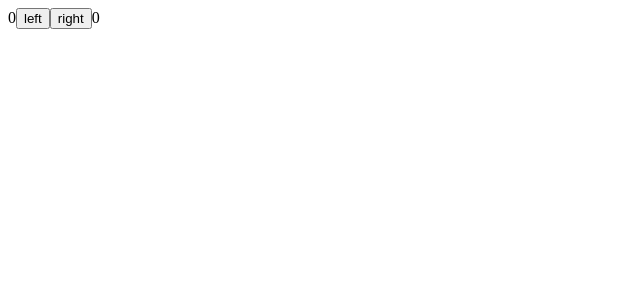
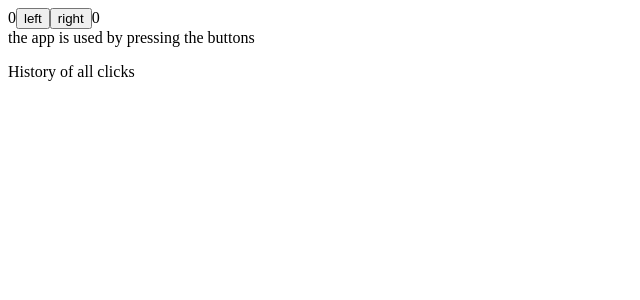
Before and after one commit to Cheese-5040/fullstackopen, a React (Create React App) app in the folder part1/1.0_intro/: page / in a window 1280 px wide. Shown: the top 300 px of the page, without its empty margins (0-640 px from the left). Built offline with nearby package versions, Linux system fonts and the light colour scheme.

Commit message:
conditional rendering

```diff
--- a/part1/1.0_intro/src/App.js
+++ b/part1/1.0_intro/src/App.js
@@ -1,4 +1,23 @@
 import React, { useState } from "react"; //import useState function
+
+const History = (props) =>{ //conditional rendering
+    if (props.allClicks.length === 0){ //if the length is 0 then return intro tag
+        return(
+            <div>the app is used by pressing the buttons</div>
+        )
+    }
+    return (
+        <div>button press history : {props.allClicks.join(' ')}</div>
+    )
+}
+
+const Button = ({handleClick, text}) => {
+    return( //remember to either use return or round brackets
+        <button onClick={handleClick}>
+        {text}
+        </button>
+    )
+}
 
 const App = () => {
     //initialize left state and setLeft function to set the state of left
@@ -6,21 +25,24 @@ const App = () => {
     const [right, setRight] = useState(0)
     const [allClicks, setAll] = useState([])//array of states
 
-    const [clicks, setClicks] = useState({left: 0, right: 0})
+
 
     const handleLeftClick = ()=> {
-        setClicks({...clicks, left: clicks.left + 1})
+        setAll(allClicks.concat('L')) //store click in all clicks array as "L"
+        setLeft(left + 1)
     }
 
     const handleRightClick = () => {
-        setClicks({...clicks, right: clicks.right +1})
+        setAll(allClicks.concat("R"))//store click in all clicks array as "L"
+        setRight(right +1)
     }
     return (
       <div>
-        {clicks.left}
-        <button onClick= {handleLeftClick}>left</button>
-        <button onClick={handleRightClick}>right</button>
-        {clicks.right}
+        {left}
+        <Button handleClick= {handleLeftClick} text = 'left'/>
+        <Button handleClick={handleRightClick} text ='right'/>
+        {right}
+        <History allClicks = {allClicks}/> <p>History of all clicks</p>
       </div>
     )
   }
```
